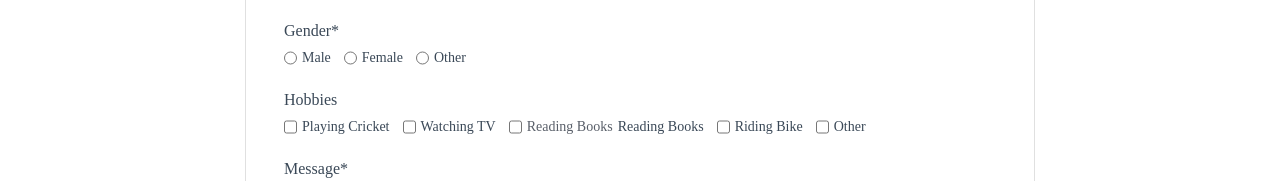
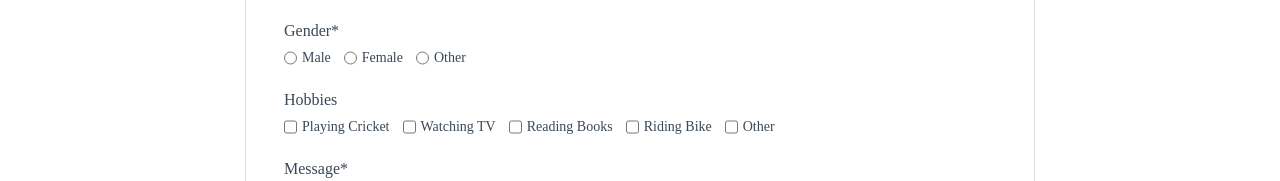
Before and after one commit to ParthsharmaITG/202-Jewellery, a plain HTML site: page index.html in a window 1280 px wide. Shown: the part 2942-3123 px from the top of the page. Drawn offline with Linux system fonts and the light colour scheme.

Commit message:
change in index file

```diff
--- a/index.html
+++ b/index.html
@@ -460,7 +460,7 @@
                                     </div>
                                     <div>
                                         <input type="checkbox" name="hobbies" value="Reading Books"
-                                            id="Reading Books">Reading Books
+                                            id="Reading Books">
                                         <label for="Reading Books">Reading Books</label>
                                     </div>
                                     <div>
```
